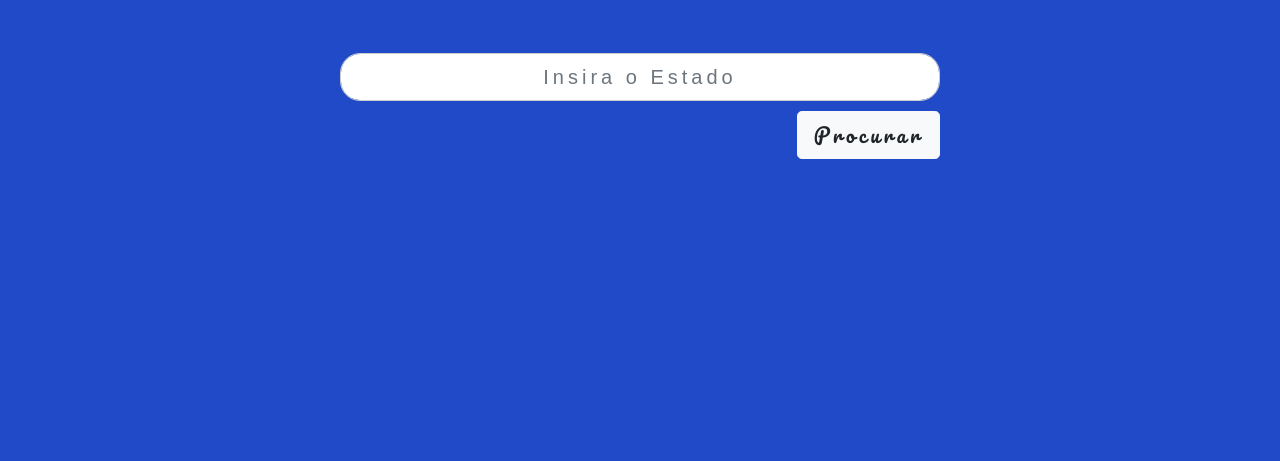
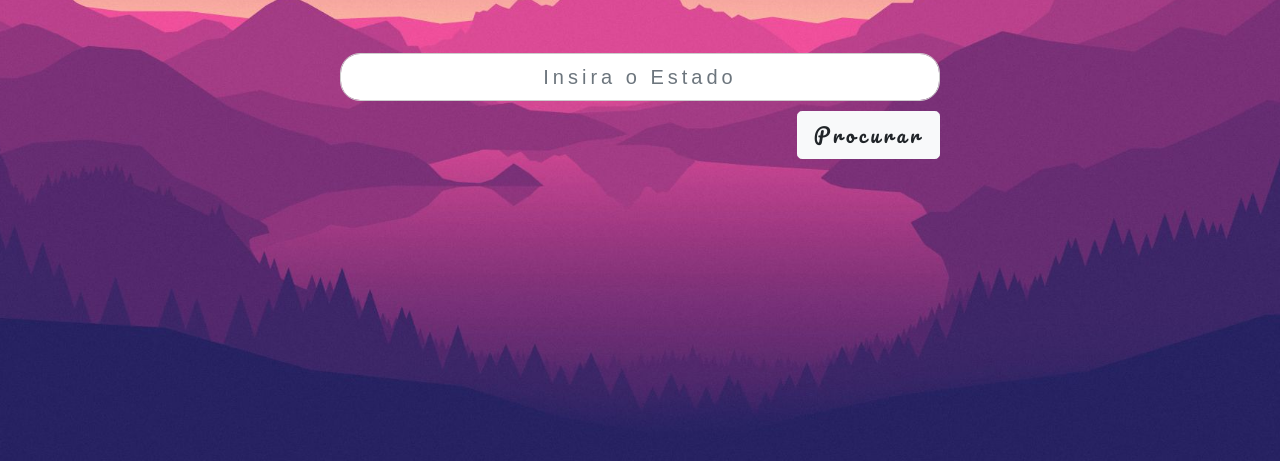
Before and after one commit to Tayotoshi/UF_Validador, a plain HTML site: page Studio_Teste/index.html in a window 1280 px wide. Shown: the part 339-800 px from the top of the page. Drawn offline with nearby package versions, Linux system fonts and the light colour scheme; the site is published under a folder, as on GitHub Pages, so addresses that start at the root find nothing.

Commit message:
Update principal.css

```diff
--- a/Studio_Teste/CSS/principal.css
+++ b/Studio_Teste/CSS/principal.css
@@ -89,7 +89,7 @@ header::before{
     right: 0;
     top: 0;
     display: block;
-    background-image: url('/IMG/paralax.jpg');
+    background-image: url('../IMG/paralax.jpg');
     background-size: cover;
     transform-origin: center center 0;
     transform: translateZ(-1px) scale(2);
```
